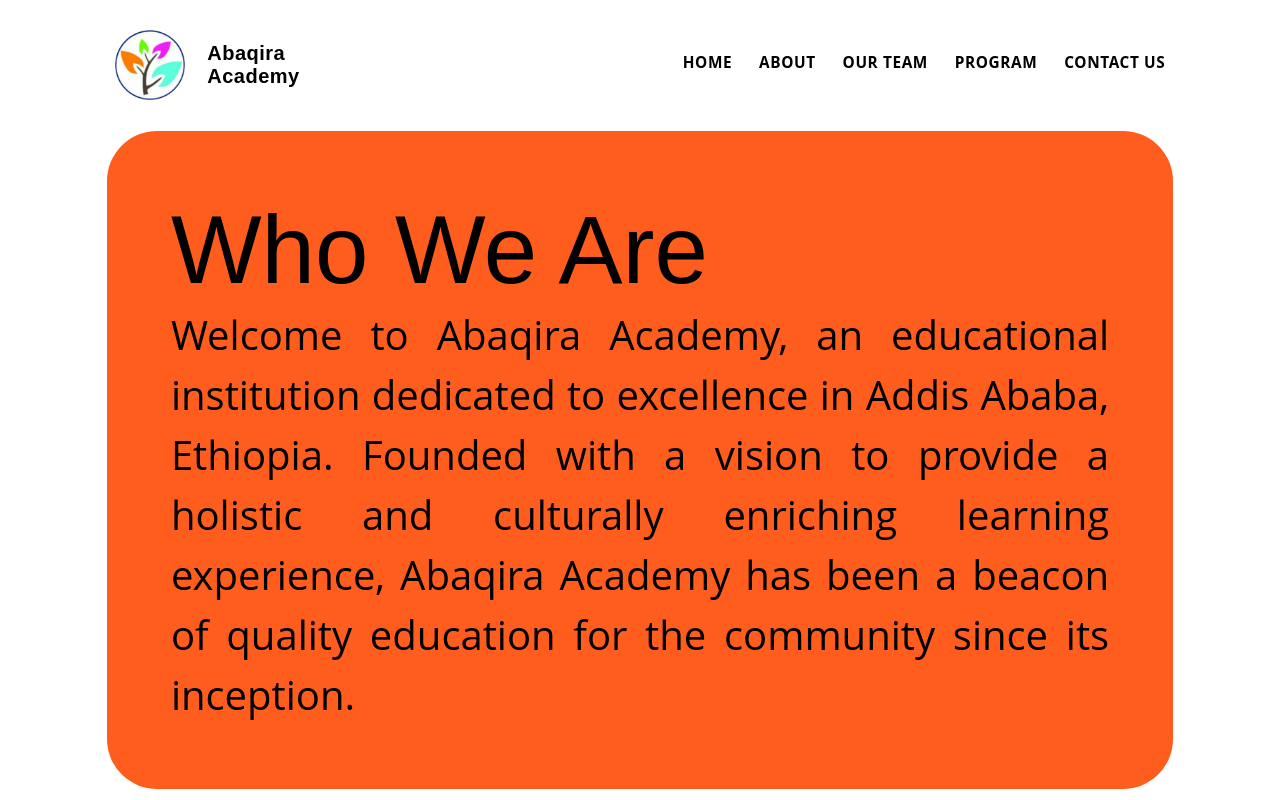
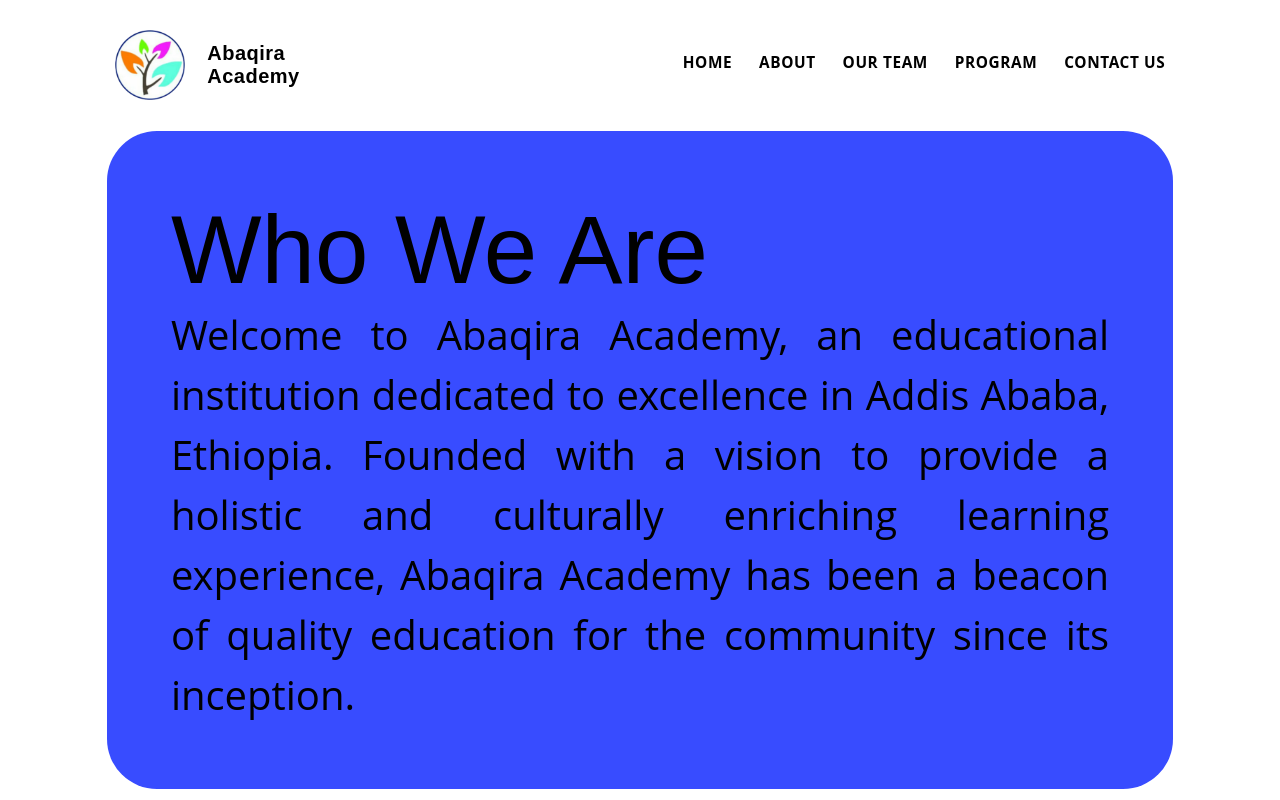
Before and after one commit to ahmedonour/Abaqira-Academy, a SvelteKit app: page /about in a window 1280 px wide. Shown: the top 800 px of the page. Built offline with nearby package versions, Linux system fonts and the light colour scheme.

Commit message:
Changing text color

```diff
--- a/src/component/About Page /About-text.svelte
+++ b/src/component/About Page /About-text.svelte
@@ -10,7 +10,8 @@
 
 <style>
 	:root{
-		--bg-color: #ff5d1d;
+		--bg-color: #384cff;
+		--text-color: #fff;
 	}
 	.about-text {
 		width: var(--Main-width);
@@ -23,12 +24,12 @@
 		font-family: var(--ff-DM-Sans);
 		font-weight: 500;
 		font-size: 27px;
-		color: #000;
+		color:var(--text-color);
 
 		line-height: normal;
 	}
 	.about-text p {
-		color: #000;
+		color: var(--text-color);
 		text-align: justify;
 		font-family: var(--ff-Open-Sans);
 		font-size: 15.2px;
```
